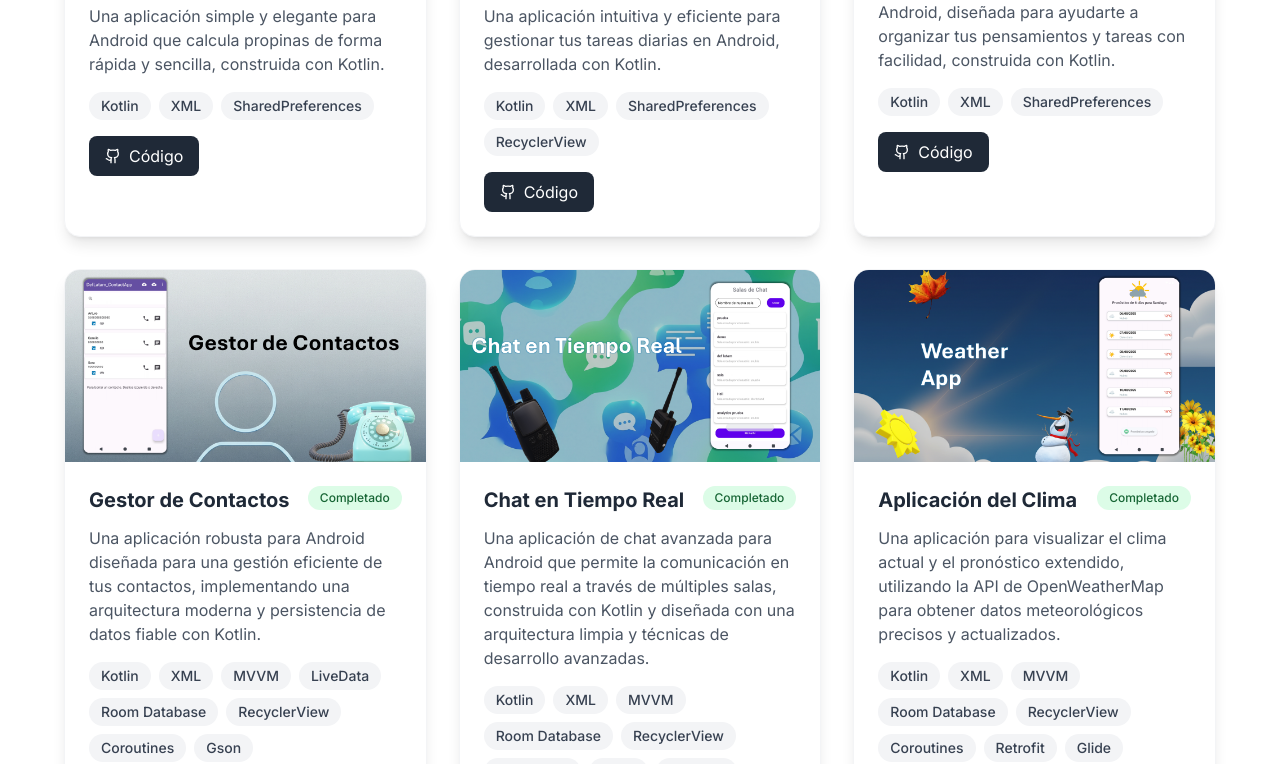
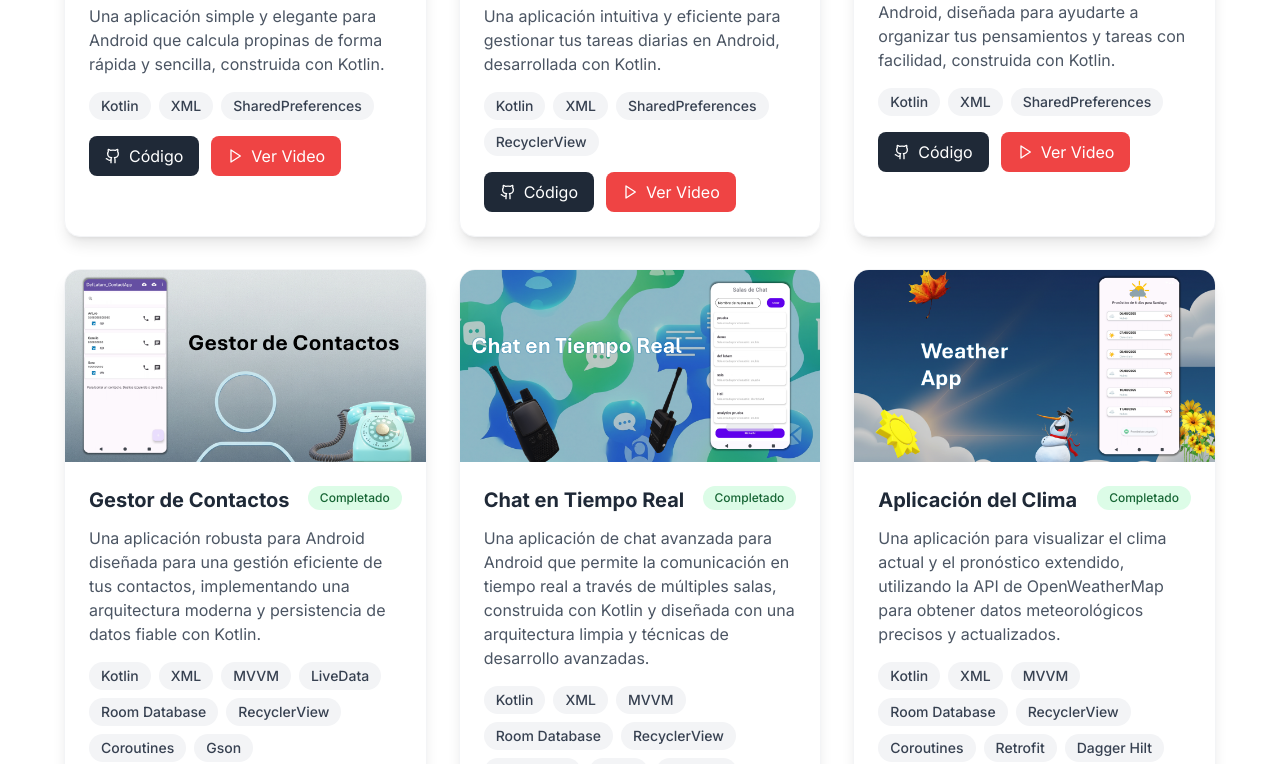
Before and after one commit to Anbs12/Portafolio-android-anubis, a React (Vite) app in the folder mi-portfolio/: page / in a window 1280 px wide. Shown: the part 6827-7591 px from the top of the page. Built offline with nearby package versions, Linux system fonts and the light colour scheme.

Commit message:
update videos

```diff
--- a/mi-portfolio/src/data/portfolioDataEn.tsx
+++ b/mi-portfolio/src/data/portfolioDataEn.tsx
@@ -297,7 +297,7 @@ export const portfolioDataEn: PortfolioDataType = {
             tecnologias: ["Kotlin", "XML", "SharedPreferences"],
             imagen: calculadoraPropinas_img,
             github: "https://github.com/Anbs12/DefLatam_CalculadoraPropinas.git",
-            youtube: null,
+            youtube: "https://youtu.be/PLkjAXPea8o",
             estado: "Completed"
         },
         {
@@ -307,7 +307,7 @@ export const portfolioDataEn: PortfolioDataType = {
             tecnologias: ["Kotlin", "XML", "SharedPreferences", "RecyclerView"],
             imagen: toDoList_img,
             github: "https://github.com/Anbs12/DefLatam_ToDoList.git",
-            youtube: null,
+            youtube: "https://youtu.be/D93TVdCDsVw",
             estado: "Completed"
         },
         {
@@ -317,7 +317,7 @@ export const portfolioDataEn: PortfolioDataType = {
             tecnologias: ["Kotlin", "XML", "SharedPreferences"],
             imagen: notasApp_img,
             github: "https://github.com/Anbs12/DefLatam_NoteApp.git",
-            youtube: null,
+            youtube: "https://youtu.be/lXAQxpV3zrQ",
             estado: "Completed"
         },
         {
@@ -327,7 +327,7 @@ export const portfolioDataEn: PortfolioDataType = {
             tecnologias: ["Kotlin", "XML", "MVVM", "LiveData", "Room Database", "RecyclerView", "Coroutines", "Gson"],
             imagen: contactApp_img,
             github: "https://github.com/Anbs12/DefLatam_ContactApp.git",
-            youtube: null,
+            youtube: "https://youtu.be/9Ww536SO0I0",
             estado: "Completed"
         },
         {
@@ -338,7 +338,7 @@ export const portfolioDataEn: PortfolioDataType = {
                 "Firebase Authentication", "Firebase Analytics", "Cloud Firestore", "Retrofit 2", "Glide", "Dagger Hilt"],
             imagen: chatApp_img,
             github: "https://github.com/Anbs12/DefLatam_ChatApp.git",
-            youtube: null,
+            youtube: "https://youtu.be/Q1ueMCrlqto",
             estado: "Completed"
         },
         {
@@ -346,10 +346,10 @@ export const portfolioDataEn: PortfolioDataType = {
             titulo: "Weather App",
             descripcion: `An application to view the current weather and extended forecast, using the OpenWeatherMap API to obtain
             accurate and up-to-date meteorological data.`,
-            tecnologias: ["Kotlin", "XML", "MVVM ", "Room Database", "RecyclerView", "Coroutines", "Retrofit", "Glide", "Dagger Hilt"],
+            tecnologias: ["Kotlin", "XML", "MVVM ", "Room Database", "RecyclerView", "Coroutines", "Retrofit", "Dagger Hilt"],
             imagen: weather_app_img,
             github: "https://github.com/Anbs12/WeatherApp.git",
-            youtube: null,
+            youtube: "https://youtu.be/bVmk6HBQJqU",
             estado: "Completed"
         },
         {
@@ -359,7 +359,7 @@ export const portfolioDataEn: PortfolioDataType = {
             tecnologias: ["Kotlin", "Jetpack Compose", "Room Database", "MVVM", "TeamWork"],
             imagen: pet_walk_img,
             github: "https://github.com/software-developments-cl/AppFinal_lat.git",
-            youtube: null,
+            youtube: "https://youtu.be/UZfhFzHumbs",
             estado: "Completed"
         }
     ],
--- a/mi-portfolio/src/data/portfolioDataEs.tsx
+++ b/mi-portfolio/src/data/portfolioDataEs.tsx
@@ -299,7 +299,7 @@ export const portfolioDataEs: PortfolioDataType = {
       tecnologias: ["Kotlin", "XML", "SharedPreferences"],
       imagen: calculadoraPropinas_img,
       github: "https://github.com/Anbs12/DefLatam_CalculadoraPropinas.git",
-      youtube: null,
+      youtube: "https://youtu.be/JwZxy1njnNo",
       estado: "Completado"
     },
     {
@@ -309,7 +309,7 @@ export const portfolioDataEs: PortfolioDataType = {
       tecnologias: ["Kotlin", "XML", "SharedPreferences", "RecyclerView"],
       imagen: toDoList_img,
       github: "https://github.com/Anbs12/DefLatam_ToDoList.git",
-      youtube: null,
+      youtube: "https://youtu.be/8bV-jDlsKB0",
       estado: "Completado"
     },
     {
@@ -319,7 +319,7 @@ export const portfolioDataEs: PortfolioDataType = {
       tecnologias: ["Kotlin", "XML", "SharedPreferences"],
       imagen: appNotas_img,
       github: "https://github.com/Anbs12/DefLatam_NoteApp.git",
-      youtube: null,
+      youtube: "https://youtu.be/PNhvEoOncL8",
       estado: "Completado"
     },
     {
@@ -329,7 +329,7 @@ export const portfolioDataEs: PortfolioDataType = {
       tecnologias: ["Kotlin", "XML", "MVVM", "LiveData", "Room Database", "RecyclerView", "Coroutines", "Gson"],
       imagen: gestorContactos_img,
       github: "https://github.com/Anbs12/DefLatam_ContactApp.git",
-      youtube: null,
+      youtube: "https://youtu.be/7y6JDG6E11M",
       estado: "Completado"
     },
     {
@@ -341,7 +341,7 @@ export const portfolioDataEs: PortfolioDataType = {
         "Firebase Authentication", "Firebase Analytics", "Cloud Firestore", "Retrofit", "Glide", "Dagger Hilt"],
       imagen: chatApp_img,
       github: "https://github.com/Anbs12/DefLatam_ChatApp.git",
-      youtube: null,
+      youtube: "https://youtu.be/A22r6egVotU",
       estado: "Completado"
     },
     {
@@ -349,10 +349,10 @@ export const portfolioDataEs: PortfolioDataType = {
       titulo: "Aplicación del Clima",
       descripcion: `Una aplicación para visualizar el clima actual y el pronóstico extendido, utilizando la API de
       OpenWeatherMap para obtener datos meteorológicos precisos y actualizados.`,
-      tecnologias: ["Kotlin", "XML", "MVVM ", "Room Database", "RecyclerView", "Coroutines", "Retrofit", "Glide", "Dagger Hilt"],
+      tecnologias: ["Kotlin", "XML", "MVVM ", "Room Database", "RecyclerView", "Coroutines", "Retrofit", "Dagger Hilt"],
       imagen: weather_app_img,
       github: "https://github.com/Anbs12/WeatherApp.git",
-      youtube: null,
+      youtube: "https://youtu.be/rYRkqtN6TNE",
       estado: "Completado"
     },
     {
@@ -362,7 +362,7 @@ export const portfolioDataEs: PortfolioDataType = {
       tecnologias: ["Kotlin", "Jetpack Compose", "Room Database", "MVVM", "TeamWork"],
       imagen: pet_walk_img,
       github: "https://github.com/software-developments-cl/AppFinal_lat.git",
-      youtube: null,
+      youtube: "https://youtu.be/T1jSbcW_tQE",
       estado: "Completado"
     }
   ],
```
